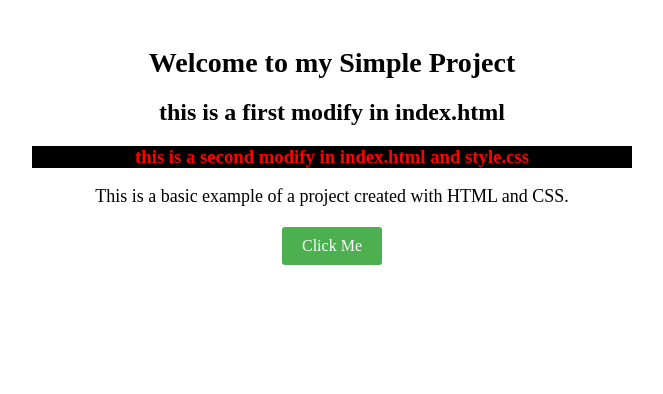
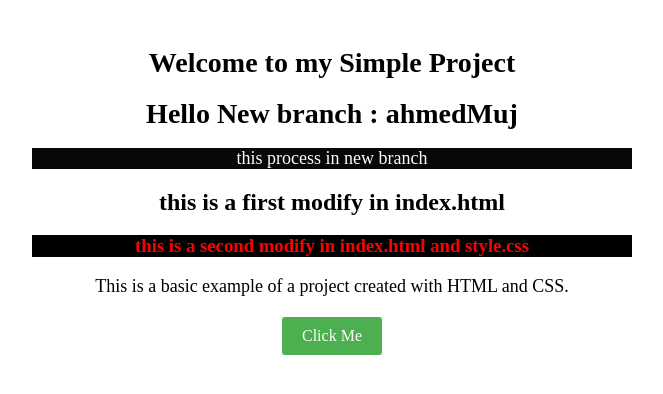
Before and after one commit to ahmed32425/Pro_OOS_to_Exam, a plain HTML site: page index.html in a window 1280 px wide. Shown: the whole page, without its empty margins (308-971 px from the left). Drawn offline with Linux system fonts and the light colour scheme.

Commit message:
this change was done by branch ahmdMuj

```diff
--- a/index.html
+++ b/index.html
@@ -7,6 +7,8 @@
 <body>
 <div class="container">
     <h1>Welcome to my Simple Project</h1>
+    <h1>Hello New branch : ahmedMuj</h1>
+    <P class="branch">this process in new branch</P>
     <h2>this is a first modify in index.html</h2>
     <h3>this is a second modify in index.html and style.css</h3>
     <p>This is a basic example of a project created with HTML and CSS.</p>
--- a/style.css
+++ b/style.css
@@ -19,6 +19,10 @@
     margin-bottom: 20px;
 }
 
+.branch{
+    color:rgb(253, 253, 255);
+    background-color:rgb(8, 8, 8)
+}
 .container .button {
     display: inline-block;
     padding: 10px 20px;
```
